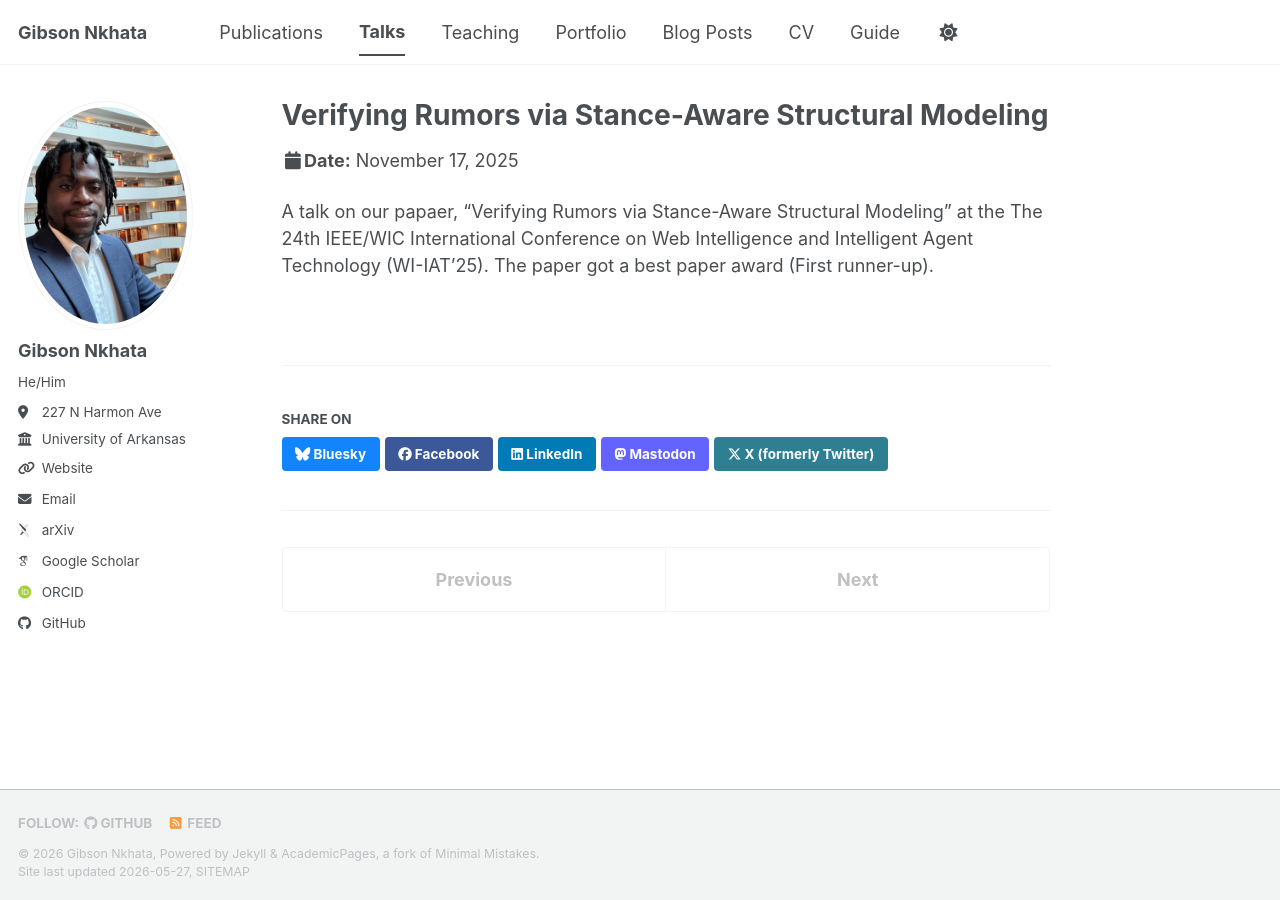
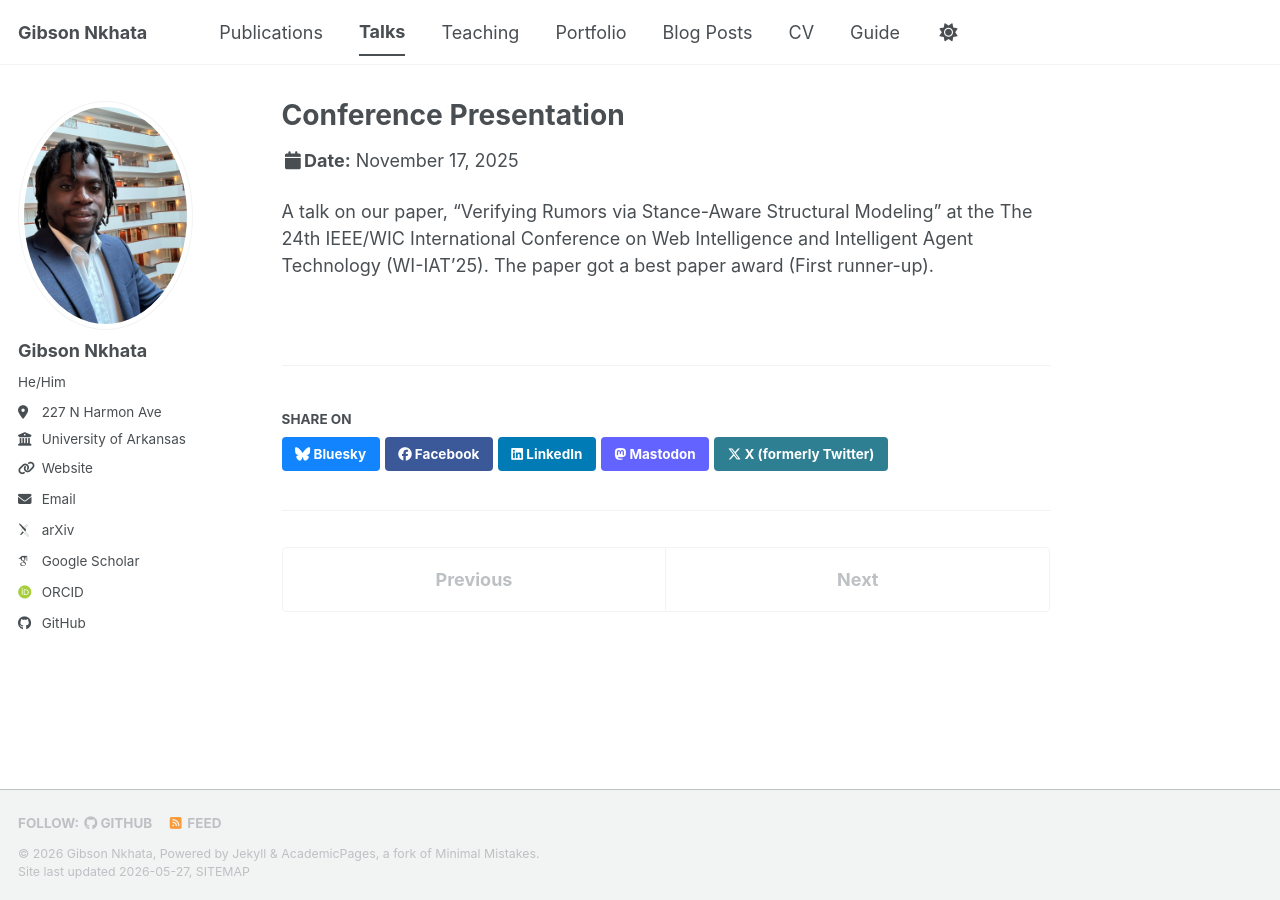
Before and after one commit to gnkhata/gnkhata.github.io, a Jekyll site: the page built from _talks/2012-03-01-talk-1.md, in a window 1280 px wide. Built offline with Jekyll 4.4.1, drawn with Linux system fonts in a browser that asks for light colours; some web fonts are replaced; a script bundle is joined from its source files by our own code; library files that are not in the unit come from our copies.

Commit message:
Update 2012-03-01-talk-1.md

```diff
--- a/_talks/2012-03-01-talk-1.md
+++ b/_talks/2012-03-01-talk-1.md
@@ -1,5 +1,5 @@
 ---
-title: "Verifying Rumors via Stance-Aware Structural Modeling"
+title: "Conference Presentation"
 collection: talks
 type: "Talk"
 permalink: /talks/2012-03-01-talk-1
@@ -8,4 +8,4 @@ date: 2025-11-17
 location: "London, United Kingdom"
 ---
 
-A talk on our papaer, "Verifying Rumors via Stance-Aware Structural Modeling" at the The 24th IEEE/WIC International Conference on Web Intelligence and Intelligent Agent Technology (WI-IAT’25). The paper got a best paper award (First runner-up).
+A talk on our paper, "Verifying Rumors via Stance-Aware Structural Modeling" at the The 24th IEEE/WIC International Conference on Web Intelligence and Intelligent Agent Technology (WI-IAT’25). The paper got a best paper award (First runner-up).
```
